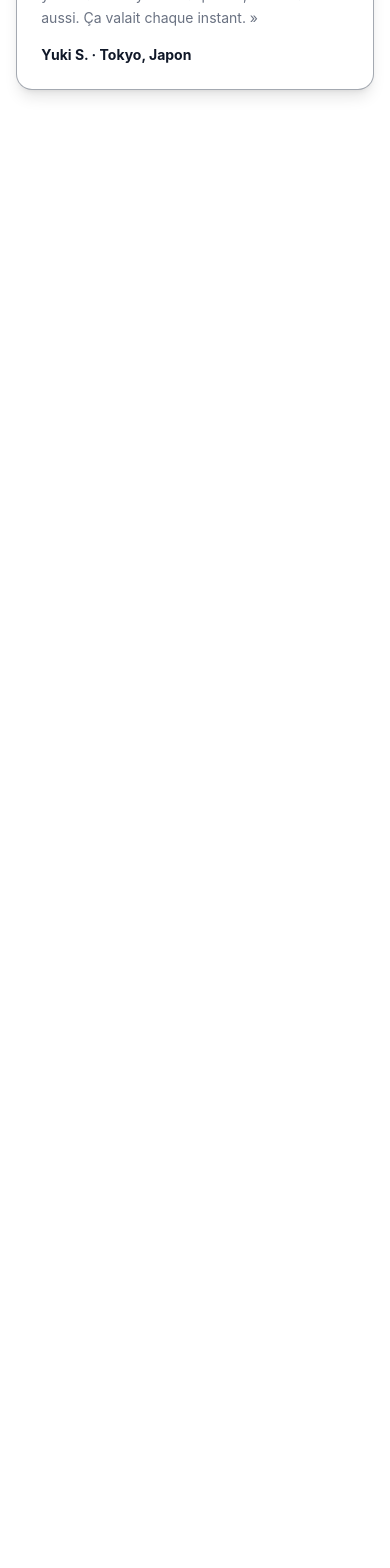
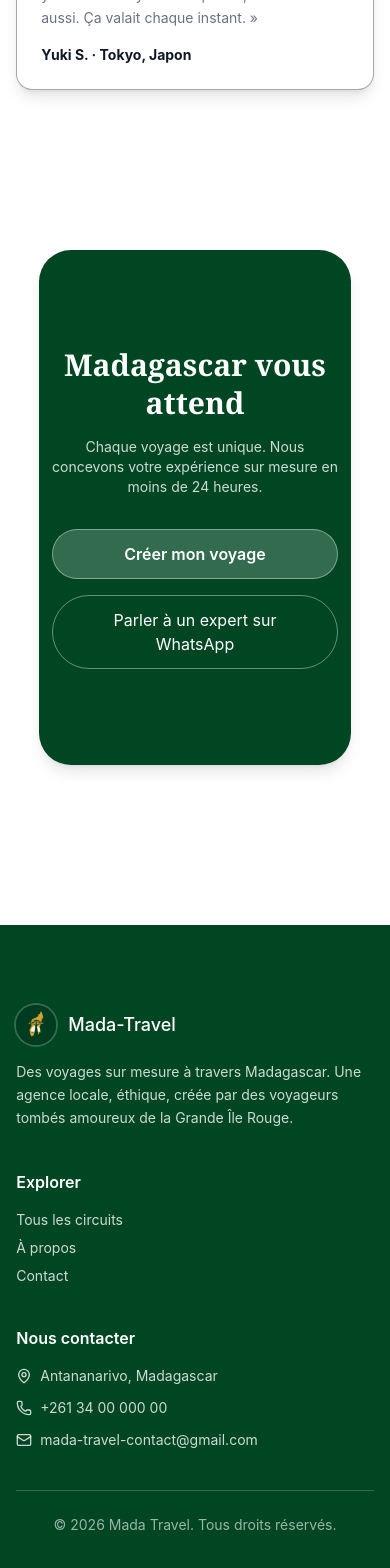
Before and after one commit to AngeloNR-27/mada-travel, a React (Vite) app: page / in a window 390 px wide. Shown: the part 7034-8602 px from the top of the page. Before the commit the page ends 7284 px from the top, so only its background shows below. Built offline with nearby package versions, Linux system fonts and the light colour scheme.

Commit message:
feat(ui): add CTA and Footer components

```diff
--- a/src/App.jsx
+++ b/src/App.jsx
@@ -4,6 +4,8 @@ import StatsSection from './components/StatsSection'
 import CircuitsSection from './components/CircuitsSection'
 import FeaturesSection from './components/FeaturesSection'
 import Testimonials from './components/Testimonials'
+import CTA from './components/CTA'
+import Footer from './components/Footer'
 
 function App() {
 
@@ -25,6 +27,12 @@ function App() {
     <div>
       <Testimonials/>
     </div>
+    <div>
+      <CTA/>
+    </div>
+    <div>
+      <Footer/>
+    </div>
     </>
   )
 }
--- /dev/null
+++ b/src/components/CTA.jsx
@@ -0,0 +1,43 @@
+function CTA() {
+  return (
+    <>
+        <div className="flex justify-center mb-40">
+
+            <section className="w-4/5 rounded-4xl py-24 bg-[#004623] text-white shadow-lg">
+                <div className="w-11/12 md:w-4/5 mx-auto text-center">
+
+                    <h2 className="text-3xl md:text-4xl lg:text-5xl font-serif font-bold leading-tight">
+                    Madagascar vous attend
+                    </h2>
+
+                    <p className="mt-4 text-white/80 text-sm md:text-base max-w-2xl mx-auto">
+                    Chaque voyage est unique. Nous concevons votre expérience sur mesure en moins de 24 heures.
+                    </p>
+
+                    <div className="mt-8 flex flex-col sm:flex-row justify-center gap-4">
+
+                    <button className="bg-white/20 border border-white/40  text-white font-semibold px-6 py-3 rounded-full hover:opacity-90 transition">
+                        Créer mon voyage
+                    </button>
+
+                    <a
+                        href="https://wa.me/261XXXXXXXXX"
+                        target="_blank"
+                        rel="noopener noreferrer"
+                        className="border border-white/40 px-6 py-3 rounded-full hover:bg-white/10 transition"
+                    >
+                        Parler à un expert sur WhatsApp
+                    </a>
+
+                    </div>
+
+                </div>
+            </section>
+
+        </div>
+    </>
+
+  );
+}
+
+export default CTA;
--- /dev/null
+++ b/src/components/Footer.jsx
@@ -0,0 +1,69 @@
+import { MapPin, Phone, Mail } from "lucide-react";
+
+function Footer() {
+  return (
+    <footer className="bg-[#004623] text-white py-20">
+      <div className="w-11/12 md:w-4/5 mx-auto">
+
+        <div className="grid grid-cols-1 md:grid-cols-3 gap-10 border-b border-white/20 pb-10">
+
+          <div>
+            <div className="flex items-center gap-3 mb-4
+            ">
+              <img
+                src="/mada-travel-icon.png"
+                alt="Mada Travel Icon"
+                className="h-10 w-10 rounded-full object-cover ring-2 ring-white/20"
+              />
+              <span className="font-medium text-lg">Mada-Travel</span>
+            </div>
+
+            <p className="text-sm text-white/80 leading-relaxed">
+              Des voyages sur mesure à travers Madagascar. Une agence locale, éthique, créée par des voyageurs tombés amoureux de la Grande Île Rouge.
+            </p>
+          </div>
+
+          <div>
+            <h2 className="mb-4 font-semibold">Explorer</h2>
+            <ul className="space-y-2 text-sm text-white/80">
+              <li className="hover:text-white cursor-pointer">Tous les circuits</li>
+              <li className="hover:text-white cursor-pointer">À propos</li>
+              <li className="hover:text-white cursor-pointer">Contact</li>
+            </ul>
+          </div>
+
+          <div>
+            <h2 className="mb-4 font-semibold">Nous contacter</h2>
+
+            <div className="space-y-3 text-sm text-white/80">
+
+              <div className="flex items-center gap-2">
+                <MapPin size={16} />
+                <span>Antananarivo, Madagascar</span>
+              </div>
+
+              <div className="flex items-center gap-2">
+                <Phone size={16} />
+                <span>+261 34 00 000 00</span>
+              </div>
+
+              <div className="flex items-center gap-2">
+                <Mail size={16} />
+                <span>mada-travel-contact@gmail.com</span>
+              </div>
+
+            </div>
+          </div>
+
+        </div>
+
+        <div className="text-center text-white/60 text-sm mt-6">
+          © 2026 Mada Travel. Tous droits réservés.
+        </div>
+
+      </div>
+    </footer>
+  );
+}
+
+export default Footer;
```
